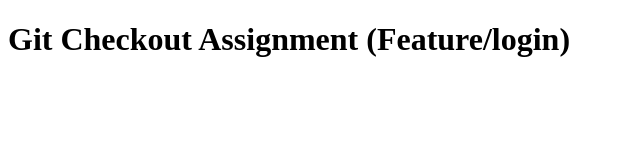
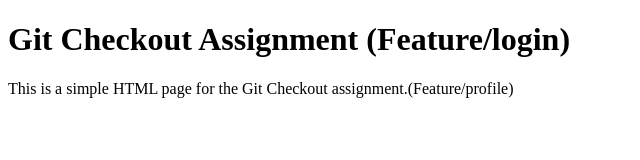
Before and after one commit to Mayank-Goswami-cg/git-checkout-assignment, a plain HTML site: page index.html in a window 1280 px wide. Shown: the whole page, without its empty margins (0-640 px from the left). Drawn offline with Linux system fonts and the light colour scheme.

Commit message:
index page updated with paragraphs

```diff
--- a/index.html
+++ b/index.html
@@ -7,5 +7,6 @@
 </head>
 <body>
     <h1>Git Checkout Assignment (Feature/login)</h1>
+    <p>This is a simple HTML page for the Git Checkout assignment.(Feature/profile)</p>
 </body>
 </html>
```
